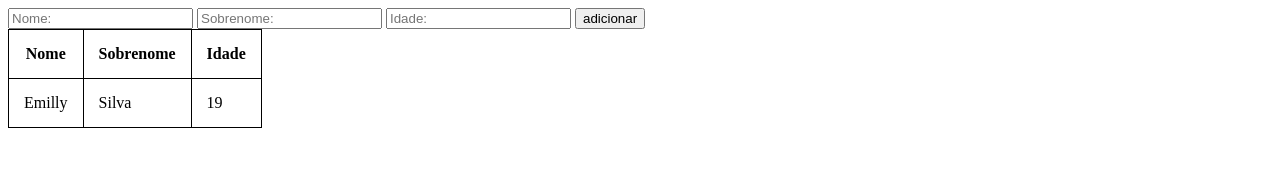
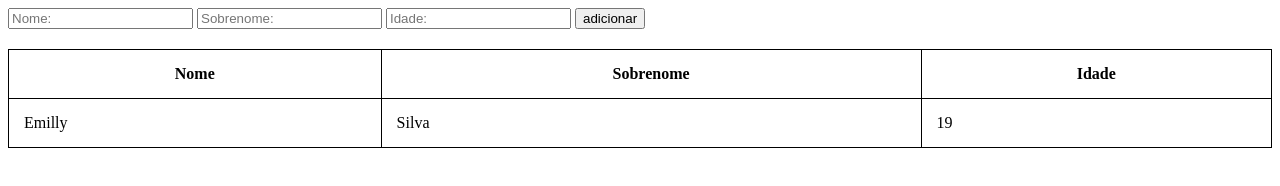
Before and after one commit to emillymlss/table-js, a plain HTML site: page index.html in a window 1280 px wide. Drawn offline with Linux system fonts and the light colour scheme.

Commit message:
adicionando css

```diff
--- a/index.html
+++ b/index.html
@@ -7,12 +7,16 @@
             }
 
             table{
+                margin-top: 20px;
                 border-collapse: collapse;
+                width: 100%;
             }
 
               td, th {
                 padding: 15px;
               }
+
+
 
          </style>
 
```
